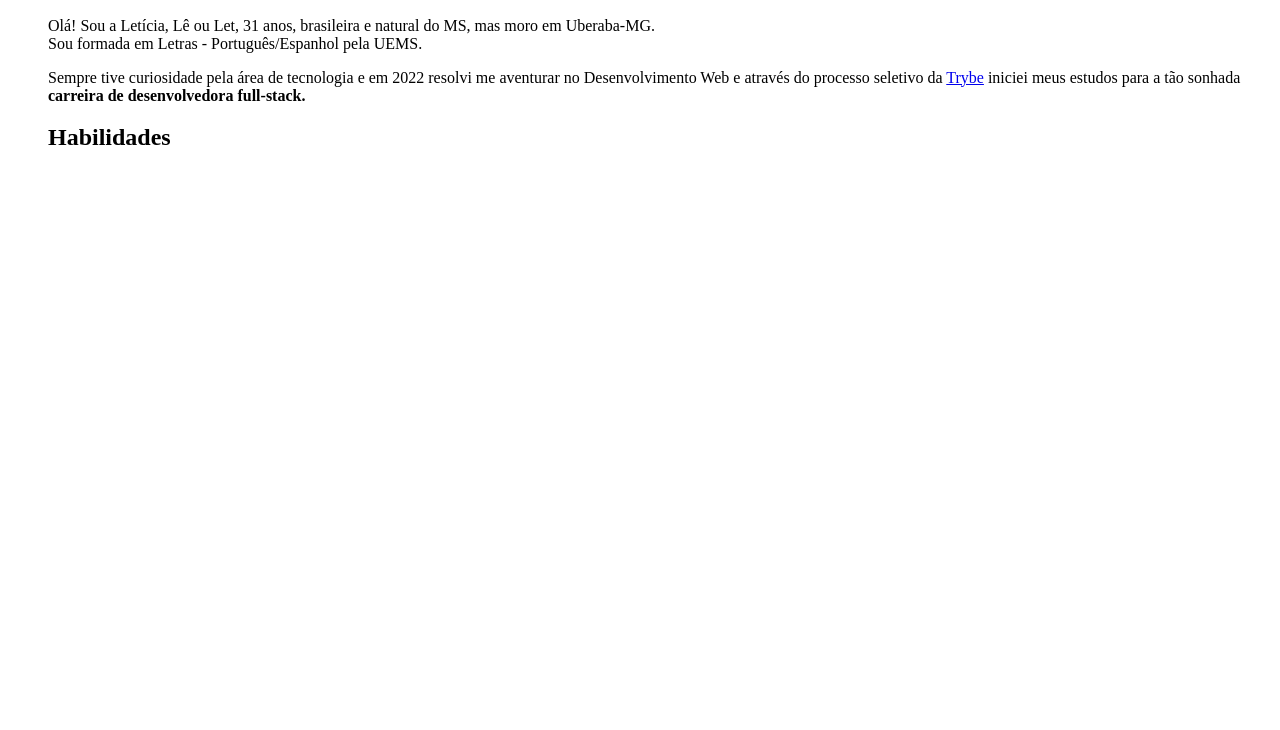
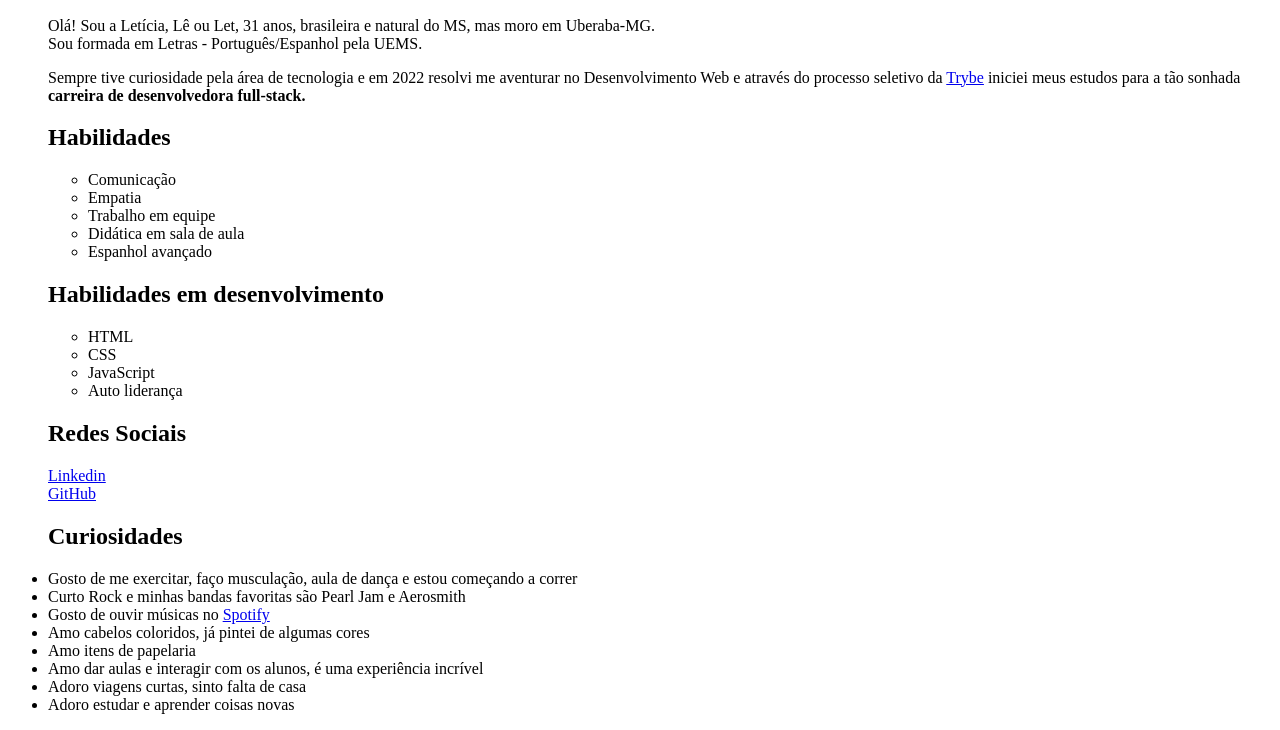
Before and after one commit to Leholive/Leholive.github.io, a plain HTML site: page index.html in a window 1280 px wide. Shown: the part 557-1287 px from the top of the page. Before the commit the page ends 800 px from the top, so only its background shows below. Drawn offline with Linux system fonts and the light colour scheme.

Commit message:
atualizacao de dados

```diff
--- a/index.html
+++ b/index.html
@@ -22,5 +22,31 @@
     <p>Olá! Sou a Letícia, Lê ou Let, 31 anos, brasileira e natural do MS, mas moro em Uberaba-MG.<br>Sou formada em Letras - Português/Espanhol pela UEMS.</p>
     <p>Sempre tive curiosidade pela área de tecnologia e em 2022 resolvi me aventurar no Desenvolvimento Web e através do processo seletivo da <a href="https://www.betrybe.com/?utm_source=google&utm_medium=cpc&utm_campaign=pmax5&utm_content=ad1&gclid=Cj0KCQjw1N2TBhCOARIsAGVHQc5TBC1rRKsQvi-ojq36jjGVi-292edFR0T0jmRZpjAStlHlUz0Q_7caAiArEALw_wcB" target="_blank">Trybe</a> iniciei meus estudos para a tão sonhada <strong>carreira de desenvolvedora full-stack.</strong></p>
     <h2 id="2">Habilidades</h2>
+    <ul>
+        <li>Comunicação</li>
+        <li>Empatia</li>
+        <li>Trabalho em equipe</li>
+        <li>Didática em sala de aula</li>
+        <li>Espanhol avançado</li>
+    </ul>
+        <h2 id="3">Habilidades em desenvolvimento</h2>
+    <ul>
+        <li>HTML</li>
+        <li>CSS</li>
+        <li>JavaScript</li>
+        <li>Auto liderança</li>
+    </ul>
+    <h2 id="4">Redes Sociais</h2>
+    <a href="https://www.linkedin.com/in/let%C3%ADcia-oliveira-6a2400234/" target="_blank">Linkedin</a><br>
+    <a href="https://github.com/Leholive" target="_blank">GitHub</a>
+    <h2 id="5">Curiosidades</h2>
+    <li>Gosto de me exercitar, faço musculação, aula de dança e estou começando a correr</li>
+    <li>Curto Rock e minhas bandas favoritas são Pearl Jam e Aerosmith</li>
+    <li>Gosto de ouvir músicas no <a href="https://www.spotify.com/br/" target="_blank">Spotify</a></li>
+    <li>Amo cabelos coloridos, já pintei de algumas cores</li>
+    <li>Amo itens de papelaria</li>
+    <li>Amo dar aulas e interagir com os alunos, é uma experiência incrível</li>
+    <li>Adoro viagens curtas, sinto falta de casa</li>
+    <li>Adoro estudar e aprender coisas novas</li>
 </body>
 </html>
```
